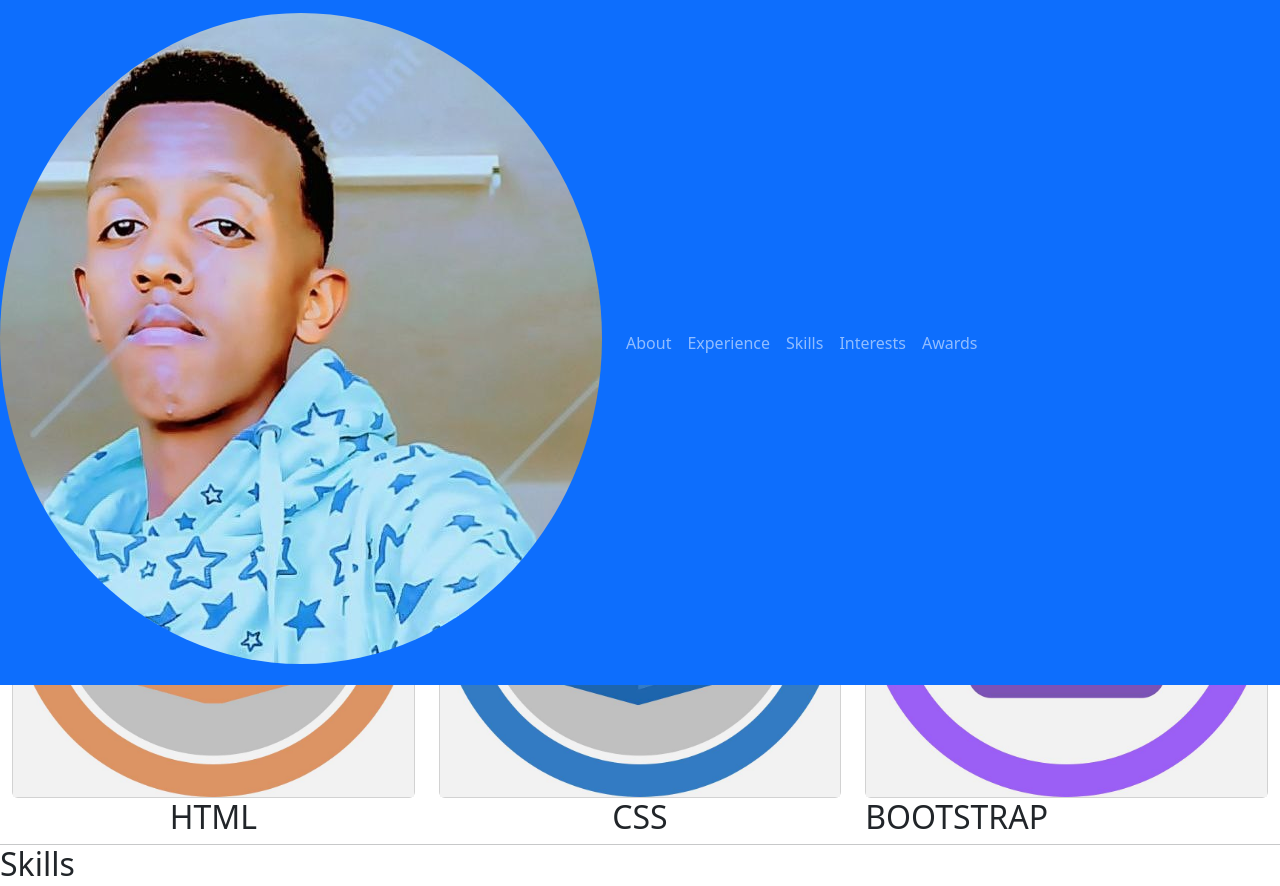
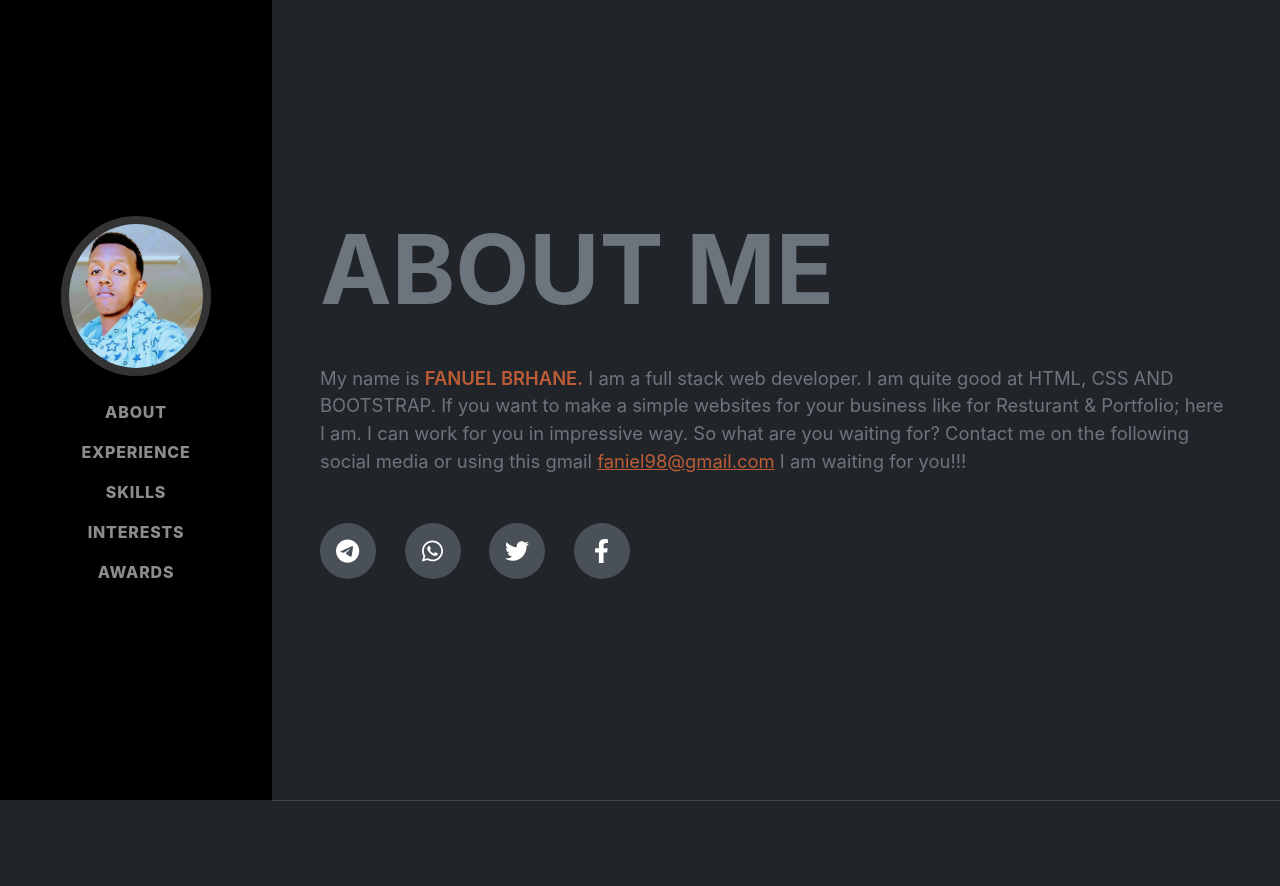
Before and after one commit to fanifuture/fanifuture, a plain HTML site: page index.html in a window 1280 px wide. Shown: the top 886 px of the page. Drawn offline with nearby package versions, Linux system fonts and the light colour scheme; files that its build step writes are made by us from their sources; a script that the page names is missing; a web font is replaced by a local one.

Commit message:
Update index.html
my html

```diff
--- a/index.html
+++ b/index.html
@@ -1,5 +1,5 @@
-<!D<!DOCTYPE html>
-<ht<html lang="en">
+<!DOCTYPE html>
+<html lang="en">
     <head>
         <meta charset="utf-8" />
         <meta name="viewport" content="width=device-width, initial-scale=1, shrink-to-fit=no" />
@@ -12,9 +12,9 @@
         <!-- Google fonts-->
         <link href="https://fonts.googleapis.com/css?family=Saira+Extra+Condensed:500,700" rel="stylesheet" type="text/css" />
         <link href="https://fonts.googleapis.com/css?family=Muli:400,400i,800,800i" rel="stylesheet" type="text/css" />
-        <link rel="stylesheet" href="css/bootstrap.css">
+        <link rel="stylesheet" href="bootstrap.css">
         <!-- Core theme CSS (includes Bootstrap)-->
-        <link href="css/styles.css" rel="stylesheet" />
+        <link href="style.css" rel="stylesheet" />
     </head>
     <body id="page-top">
         <!-- Navigation-->
```
